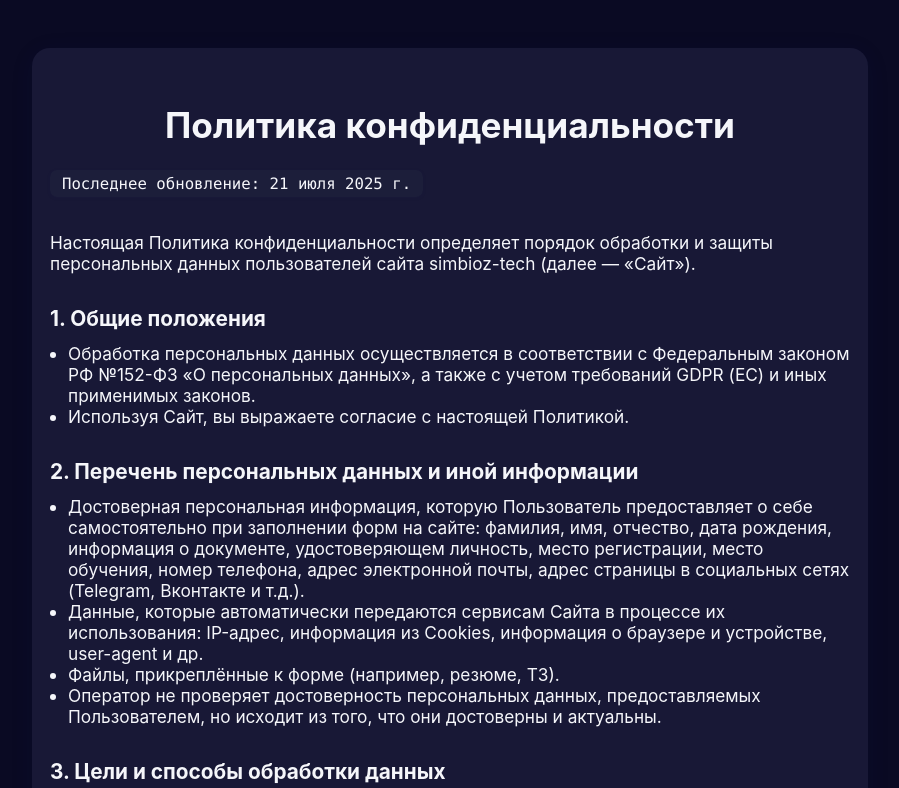
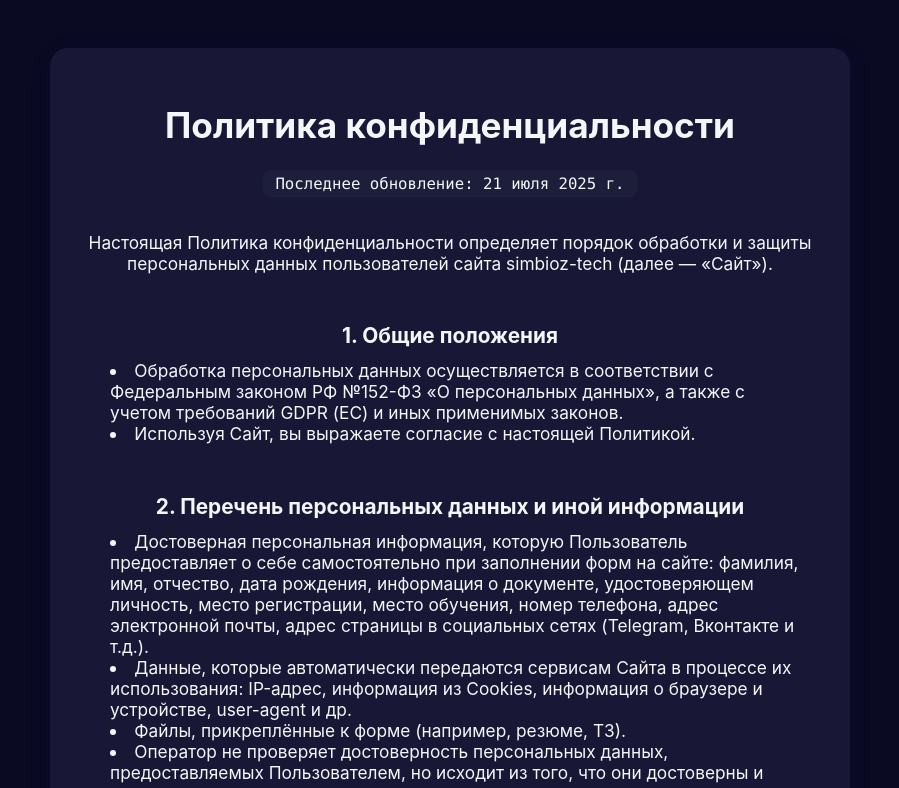
Before and after one commit to simbioz-tech/simbioz-site, a React (Vite) app in the folder simbioz-landing/: page /privacy in a window 1280 px wide. Shown: the top 788 px of the page, without its empty margins (190-1089 px from the left). Built offline with nearby package versions, Linux system fonts and the light colour scheme; the HTML template or start-up script is replaced by a standard one.

Commit message:
fix: shift privacy police to the center

```diff
--- a/simbioz-landing/src/components/PrivacyPolicy.jsx
+++ b/simbioz-landing/src/components/PrivacyPolicy.jsx
@@ -3,33 +3,59 @@ import styled from 'styled-components';
 
 const Page = styled.div`
   max-width: 800px;
-  margin: 48px auto 48px auto;
+  margin: 48px auto;
   padding: 32px 18px;
   background: ${({ theme }) => theme.card};
   border-radius: 18px;
   box-shadow: 0 4px 24px 0 rgba(30,42,120,0.08);
   color: ${({ theme }) => theme.text};
   font-size: 1.08rem;
+  box-sizing: border-box;
+  text-align: center; /* Center all text content */
+  display: flex;
+  flex-direction: column;
+  align-items: center;
+  @media (max-width: 700px) {
+    padding: 24px 12px;
+    margin: 24px 12px;
+  }
 `;
+
 const Title = styled.h1`
   font-size: 2.2rem;
   margin-bottom: 24px;
   text-align: center;
+  width: 100%;
+  @media (max-width: 700px) {
+    font-size: 1.8rem;
+  }
 `;
+
 const SubTitle = styled.h2`
   font-size: 1.3rem;
   margin-top: 32px;
   margin-bottom: 12px;
+  text-align: center;
+  width: 100%;
+  @media (max-width: 700px) {
+    font-size: 1.2rem;
+  }
 `;
+
 const List = styled.ul`
-  margin: 0 0 18px 18px;
-  padding: 0;
+  margin: 0 0 18px 0;
+  padding-left: 20px; /* Use padding for indentation instead of margin */
+  list-style-position: inside; /* Ensure bullets are aligned with text */
+  text-align: left; /* Align list items to the left for readability */
+  width: 100%;
+  max-width: 700px; /* Prevent lists from stretching too wide */
+  @media (max-width: 700px) {
+    padding-left: 15px;
+  }
 `;
+
 const UpdateInfo = styled.div`
   display: inline-block;
-  position: relative;
-  left: 0;
-  top: 0;
   font-family: 'Fira Mono', 'Consolas', 'Menlo', monospace;
   background: rgba(60,70,90,0.13);
   color: ${({ theme }) => theme.text};
@@ -39,6 +65,11 @@ const UpdateInfo = styled.div`
   margin-bottom: 18px;
   margin-top: 0;
   box-shadow: 0 1px 4px 0 rgba(30,42,120,0.06);
+  text-align: center;
+  @media (max-width: 700px) {
+    font-size: 0.9rem;
+    padding: 4px 10px;
+  }
 `;
 
 export default function PrivacyPolicy() {
```
Lines whose indentation alone changed are shown as unchanged.
